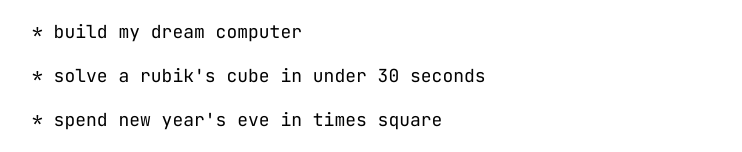
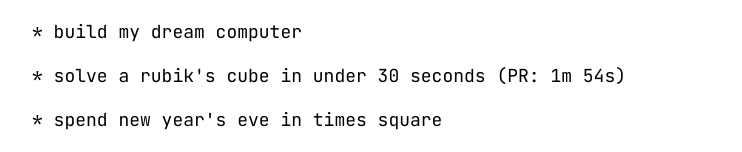
Before and after one commit to YounesAEO/younesaeo-website, a Next.js app: page /side-quests in a window 1280 px wide. Shown: the part 1734-1886 px from the top of the page, without its empty margins (176-918 px from the left). Built offline with nearby package versions, Linux system fonts and the light colour scheme.

Commit message:
update rubik cube pr

```diff
--- a/app/side-quests/page.tsx
+++ b/app/side-quests/page.tsx
@@ -102,7 +102,7 @@ export default function SideQuests() {
 			text: 'build my dream computer',
 		},
 		{
-			text: "solve a rubik's cube in under 30 seconds",
+			text: "solve a rubik's cube in under 30 seconds (PR: 1m 54s)",
 		},
 		{
 			text: "spend new year's eve in times square",
```
